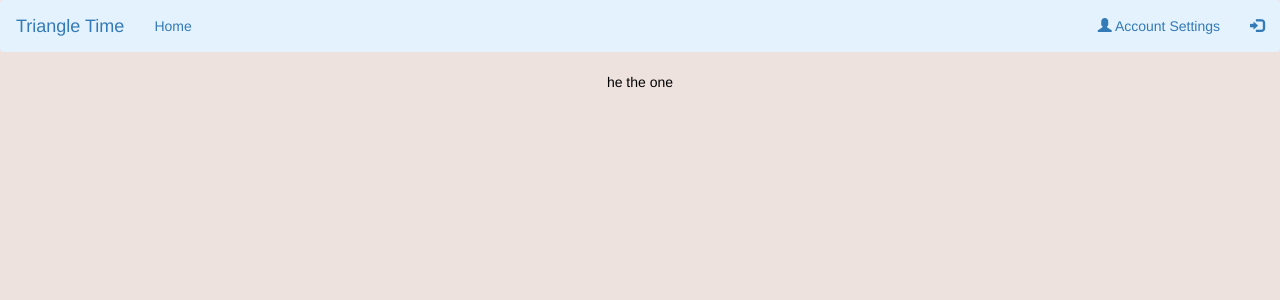
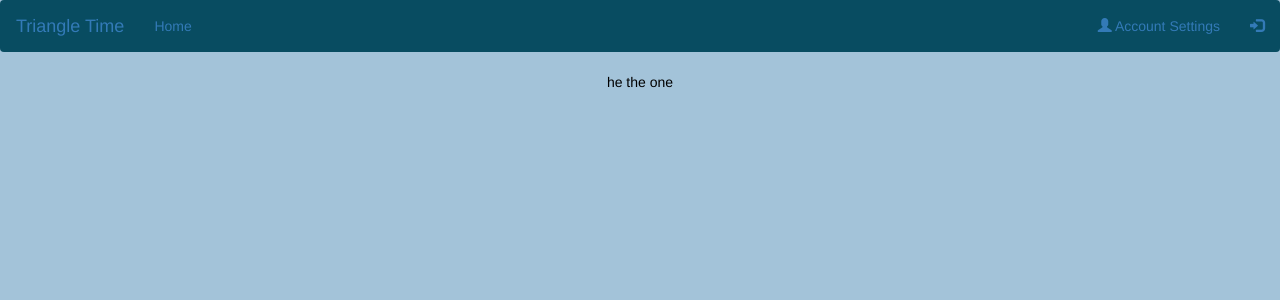
Before and after one commit to maxbert/reimagined-potato, a Flask app: page / in a window 1280 px wide. Shown: the top 300 px of the page. Run offline with Flask 2, Linux system fonts and the light colour scheme; a user stored in the database is signed in; some libraries are stand-ins or nearby versions.

Commit message:
styling?

```diff
--- a/templates/template.html
+++ b/templates/template.html
@@ -28,7 +28,7 @@
 
         passing: 20px;
         color: black;
-        background-color: #EEE2DF;
+        background-color: #A3C3D9;
         background-attachment: fixed;
         background-position: center;
         background-repeat: repeat;
@@ -39,7 +39,7 @@
     .bs-float-label {
         position:relative;
         border:1px solid lightsteelblue;
-        margin:10px;
+        margin:20px;
         padding:10px;
         background-color: rgba(100,50,200,0.4);
     }
@@ -91,7 +91,7 @@
 
 <body>
 
-    <nav class="navbar navbar-light" style="background-color: #e3f2fd;">
+    <nav class="navbar navbar-light" style="background-color: #084C61;">
         <div class="container-fluid">
             <div class="navbar-header">
                 <a class="navbar-brand" href="/home/">Triangle Time</a>
```
